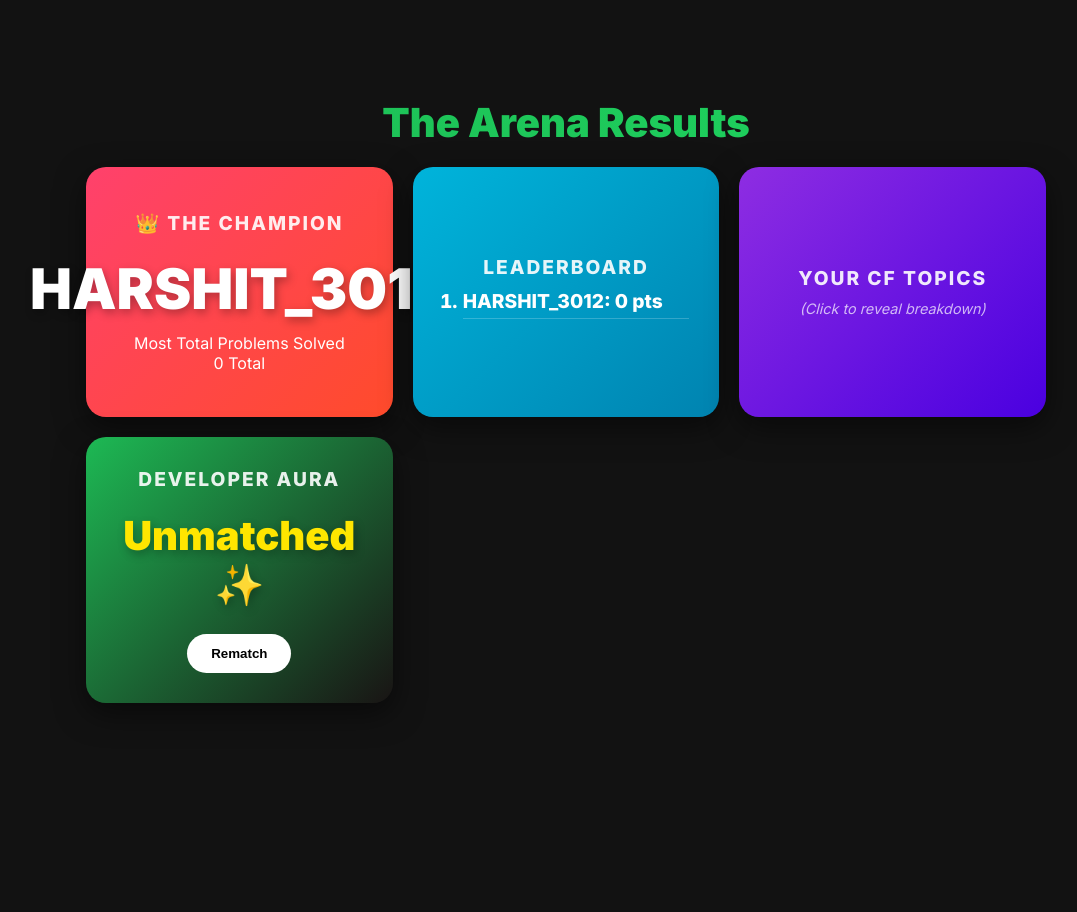
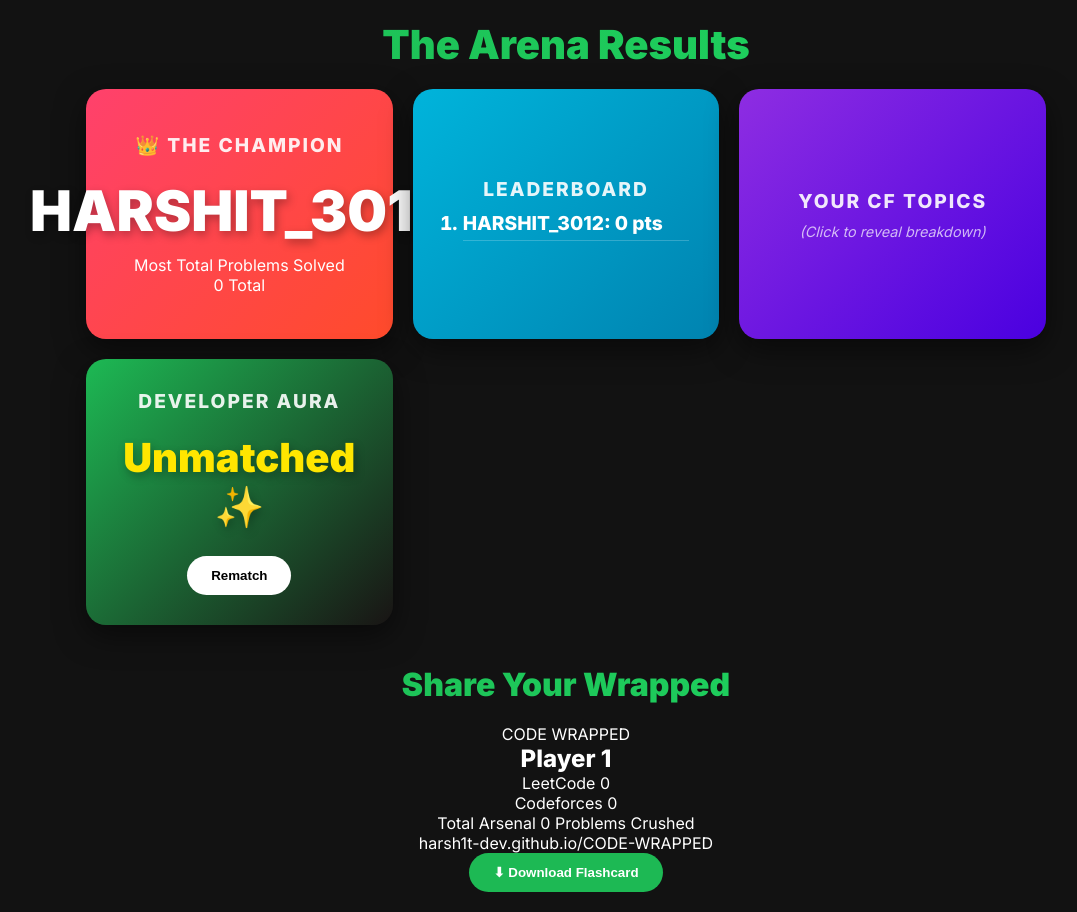
Before and after one commit to HARSH1t-dev/CODE-WRAPPED, a plain HTML site: page index.html in a window 1280 px wide. Both pictures are taken after a click on the button "Generate Matrix". Shown: the whole page, without its empty margins (74-1151 px from the left). Before the commit the page ends 800 px from the top, so only its background shows below. Drawn offline with nearby package versions, Linux system fonts and the light colour scheme; no server answers.

Commit message:
Update index.html

```diff
--- a/index.html
+++ b/index.html
@@ -6,6 +6,7 @@
     <title>Code Wrapped Matrix</title>
     <link rel="stylesheet" href="style.css">
     <script src="https://cdn.jsdelivr.net/npm/chart.js"></script>
+    <script src="https://cdnjs.cloudflare.com/ajax/libs/html2canvas/1.4.1/html2canvas.min.js"></script>
 </head>
 <body>
 
@@ -41,8 +42,7 @@
 
             <div class="flashcard leaderboard-card">
                 <h3>Leaderboard</h3>
-                <ol id="leaderboard-list" class="leaderboard-list">
-                    </ol>
+                <ol id="leaderboard-list" class="leaderboard-list"></ol>
             </div>
 
             <div class="flashcard chart-card" id="chart-card">
@@ -54,11 +54,40 @@
             </div>
 
             <div class="flashcard aura-card">
-                <h3>Developer Aura</h3>
-                <div class="big-stat text-stat">Unmatched ✨</div>
-                <button onclick="location.reload()" class="reset-btn">Rematch</button>
+                 <h3>Developer Aura</h3>
+                 <div class="big-stat text-stat">Unmatched ✨</div>
+                 <button onclick="location.reload()" class="reset-btn">Rematch</button>
+             </div>
+        </div>
+
+        <div class="share-section">
+            <h2 class="matrix-title" style="margin-top: 40px; font-size: 2rem;">Share Your Wrapped</h2>
+
+            <div id="export-card" class="export-card">
+                <div class="export-header">CODE WRAPPED</div>
+                <h2 id="export-name" class="export-name">Player 1</h2>
+
+                <div class="export-stats-container">
+                    <div class="export-stat-box">
+                        <span class="export-label">LeetCode</span>
+                        <span id="export-lc" class="export-value">0</span>
+                    </div>
+                    <div class="export-stat-box">
+                        <span class="export-label">Codeforces</span>
+                        <span id="export-cf" class="export-value">0</span>
+                    </div>
+                </div>
+
+                <div class="export-total-box">
+                    <span class="export-label">Total Arsenal</span>
+                    <span id="export-total" class="export-value huge-value">0</span>
+                    <span class="export-label">Problems Crushed</span>
+                </div>
+
+                <div class="export-footer">harsh1t-dev.github.io/CODE-WRAPPED</div>
             </div>
 
+            <button id="download-btn" class="download-btn">⬇ Download Flashcard</button>
         </div>
     </div>
 
```
